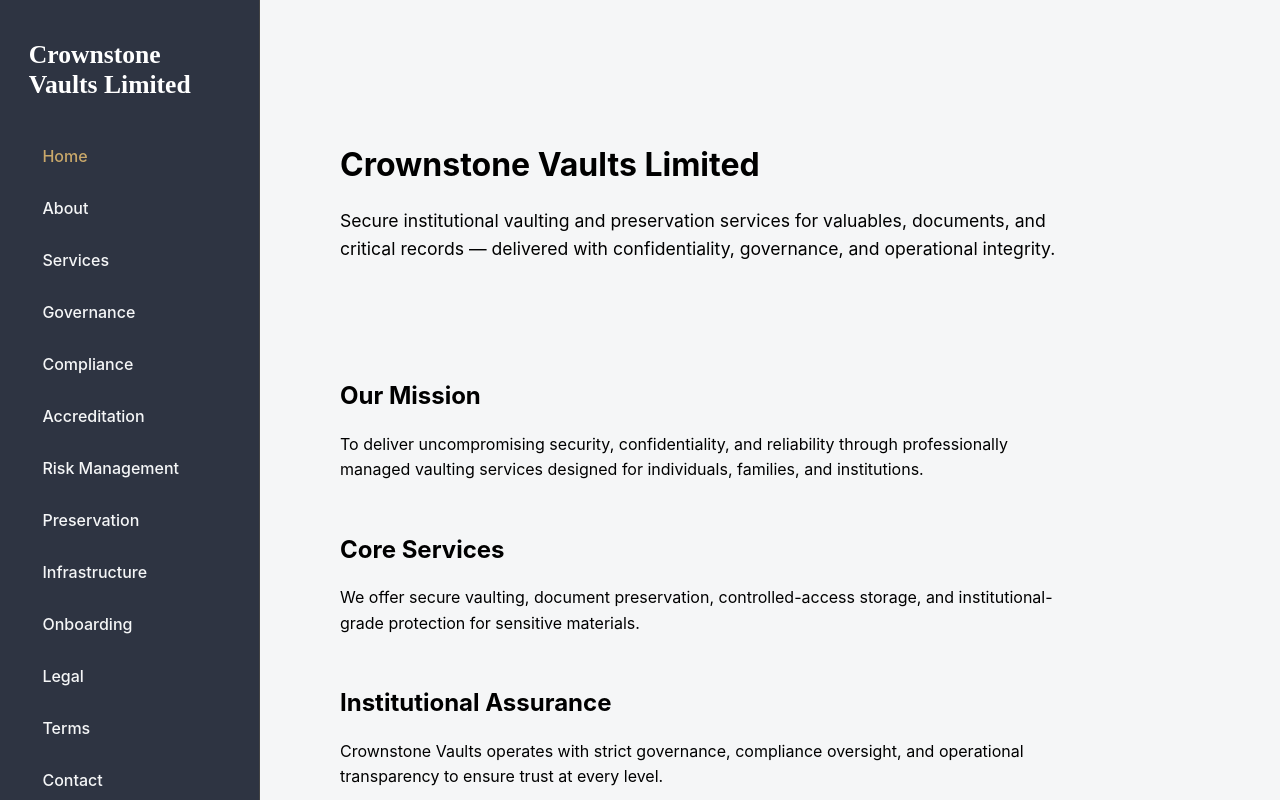
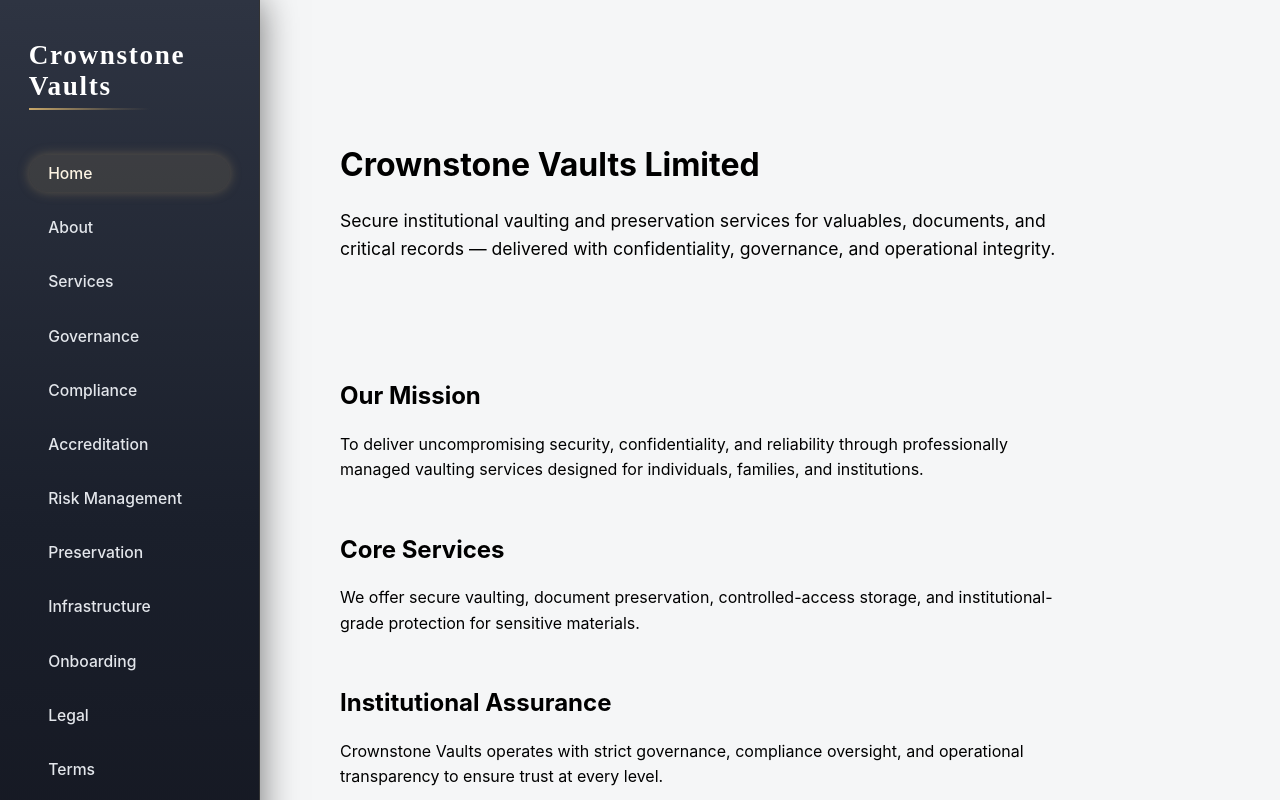
Before and after one commit to soulnlite/crownstone-vaults, a Next.js app: page / in a window 1280 px wide. Shown: the top 800 px of the page. Built offline with nearby package versions, Linux system fonts and the light colour scheme.

Commit message:
sidebar upgrade

```diff
--- a/app/sidebar.tsx
+++ b/app/sidebar.tsx
@@ -83,31 +83,42 @@ export default function Sidebar() {
         style={{
           width: "260px",
           minHeight: "100vh",
-          borderRight: "1px solid #444",
+          borderRight: "1px solid #333",
           padding: "2.5rem 1.8rem",
           boxSizing: "border-box",
           position: "fixed",
           left: 0,
           top: 0,
-          background: "#2E3442",
+          background: "linear-gradient(180deg, #2E3442 0%, #1A1F2B 60%, #151822 100%)",
           color: "white",
           transform: open ? "translateX(0)" : "translateX(-100%)",
-          transition: "transform 0.25s ease-out",
+          transition: "transform 0.25s ease-out, box-shadow 0.25s ease-out",
+          boxShadow: "0 0 35px rgba(0,0,0,0.55)",
           zIndex: 1002,
         }}
       >
         <div
           style={{
-            fontSize: "1.6rem",
+            fontSize: "1.7rem",
             fontFamily: "Merriweather, serif",
             fontWeight: 700,
-            marginBottom: "2.5rem",
+            marginBottom: "2.8rem",
+            letterSpacing: "0.06em",
           }}
         >
-          Crownstone Vaults Limited
+          Crownstone Vaults
+          <div
+            style={{
+              marginTop: "0.4rem",
+              height: "2px",
+              width: "60%",
+              background:
+                "linear-gradient(90deg, #C9A86A 0%, rgba(201,168,106,0.2) 70%, transparent 100%)",
+            }}
+          ></div>
         </div>
 
-        <nav style={{ display: "flex", flexDirection: "column", gap: "1.2rem" }}>
+        <nav style={{ display: "flex", flexDirection: "column", gap: "1.1rem" }}>
           {links.map((link) => {
             const active = isActive(link.href);
 
@@ -118,28 +129,51 @@ export default function Sidebar() {
                 onClick={() => isMobile && setOpen(false)}
                 style={{
                   textDecoration: "none",
-                  fontSize: "1rem",
+                  fontSize: "0.98rem",
                   fontWeight: 500,
-                  color: active ? "#C9A86A" : "#F5F6F7",
-                  padding: "0.4rem 0",
+                  color: active ? "#FDF4E3" : "#E3E6EB",
+                  padding: "0.55rem 0.2rem",
                   display: "flex",
                   alignItems: "center",
-                  gap: "0.6rem",
-                  transition: "color 0.25s ease, transform 0.25s ease",
+                  gap: "0.7rem",
+                  borderRadius: "999px",
+                  background: active
+                    ? "rgba(201,168,106,0.12)"
+                    : "transparent",
+                  transition:
+                    "color 0.22s ease, transform 0.22s ease, background 0.22s ease, box-shadow 0.22s ease",
+                  boxShadow: active
+                    ? "0 0 12px rgba(201,168,106,0.35)"
+                    : "none",
                 }}
                 onMouseEnter={(e) => {
-                  if (!isMobile) e.currentTarget.style.transform = "translateX(4px)";
+                  if (!isMobile) {
+                    e.currentTarget.style.transform = "translateX(6px)";
+                    e.currentTarget.style.background =
+                      active
+                        ? "rgba(201,168,106,0.18)"
+                        : "rgba(255,255,255,0.06)";
+                  }
                 }}
                 onMouseLeave={(e) => {
-                  if (!isMobile) e.currentTarget.style.transform = "translateX(0px)";
+                  if (!isMobile) {
+                    e.currentTarget.style.transform = "translateX(0px)";
+                    e.currentTarget.style.background = active
+                      ? "rgba(201,168,106,0.12)"
+                      : "transparent";
+                  }
                 }}
               >
                 <div
                   style={{
-                    width: "4px",
+                    width: "5px",
                     height: "100%",
-                    background: active ? "#C9A86A" : "transparent",
-                    transition: "background 0.25s ease",
+                    borderRadius: "999px",
+                    background: active
+                      ? "linear-gradient(180deg, #F3D39A 0%, #C9A86A 50%, #9C7C45 100%)"
+                      : "rgba(255,255,255,0.08)",
+                    opacity: active ? 1 : 0.6,
+                    transition: "background 0.22s ease, opacity 0.22s ease",
                   }}
                 ></div>
 
```
